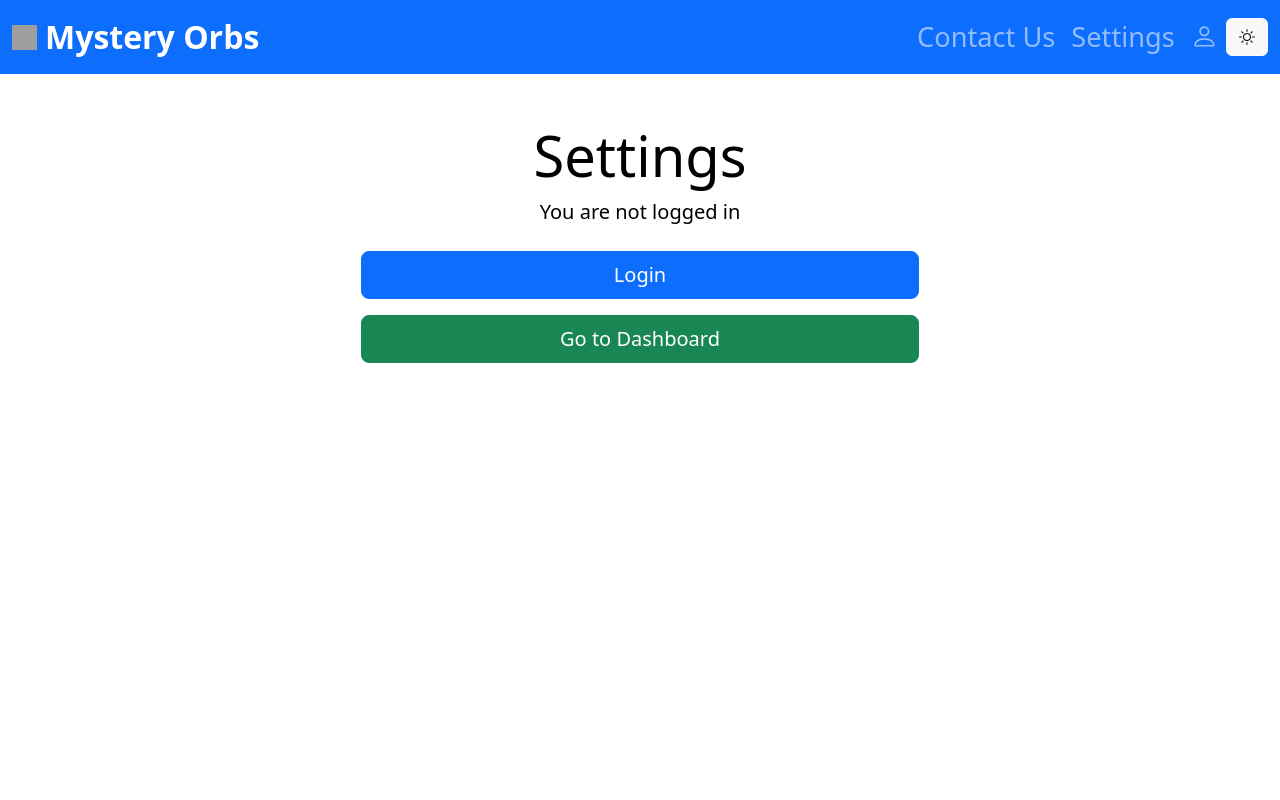
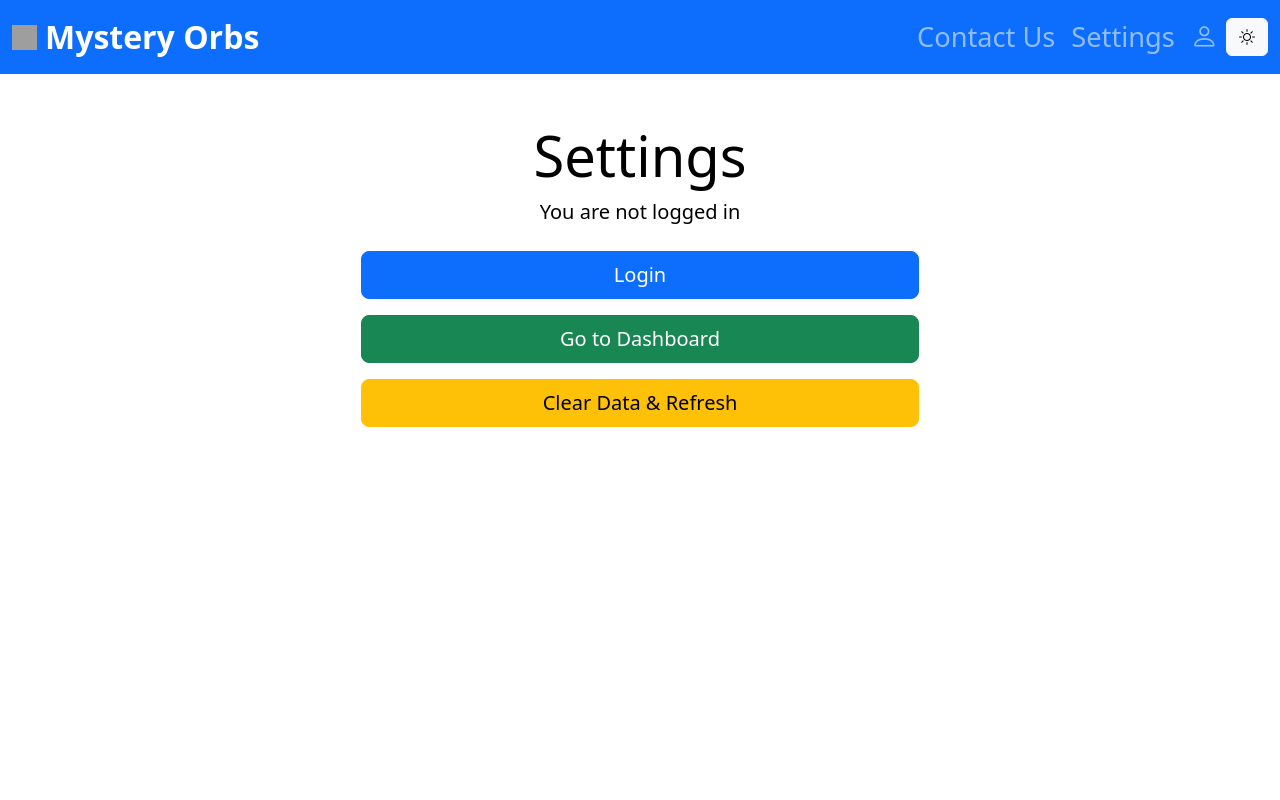
Before and after one commit to shoc71/Kanban-Render, a React (Vite) app in the folder client/: page /settings in a window 1280 px wide. Shown: the top 800 px of the page. Built offline with nearby package versions, Linux system fonts and the light colour scheme; no server answers; grey boxes are pictures that could not be loaded.

Commit message:
test push again x69

```diff
--- a/client/src/pages/SettingsPage.jsx
+++ b/client/src/pages/SettingsPage.jsx
@@ -11,6 +11,11 @@ const SettingsPage = () => {
     localStorage.removeItem("user_id");
     localStorage.removeItem("username");
     navigate("/login"); // Redirect to login page
+  };
+
+  const clearLocalStorage = () => {
+    localStorage.clear(); // Completely clears localStorage
+    window.location.reload(); // Refresh the page to apply changes
   };
 
   return (
@@ -37,6 +42,9 @@ const SettingsPage = () => {
         <Button variant="success" className="btn-lg w-50" onClick={() => navigate("/dashboard")}>
           Go to Dashboard
         </Button>
+        <Button variant="warning" className="btn-lg w-50" onClick={clearLocalStorage}>
+          Clear Data & Refresh
+        </Button>
       </div>
     </Container>
   );
```
